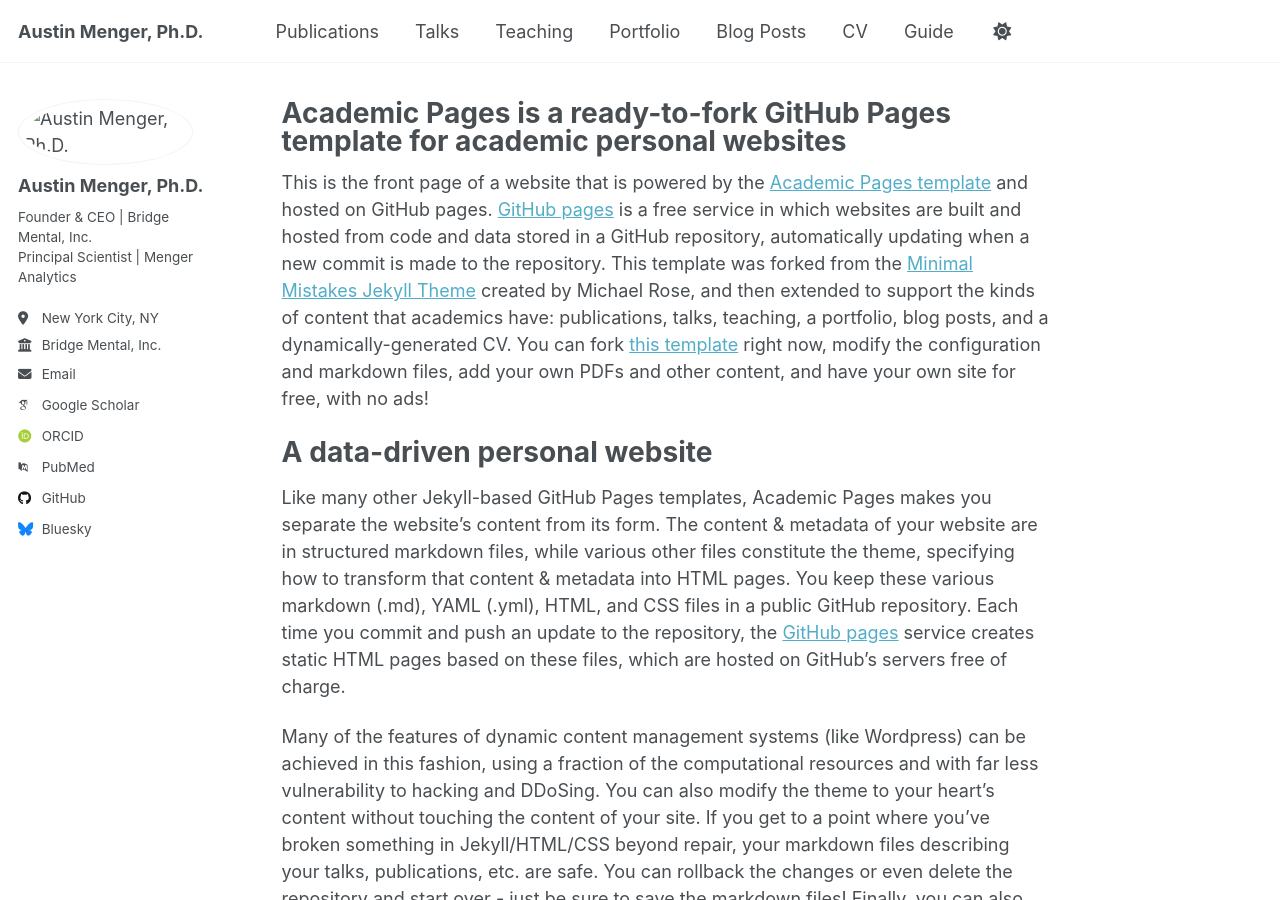
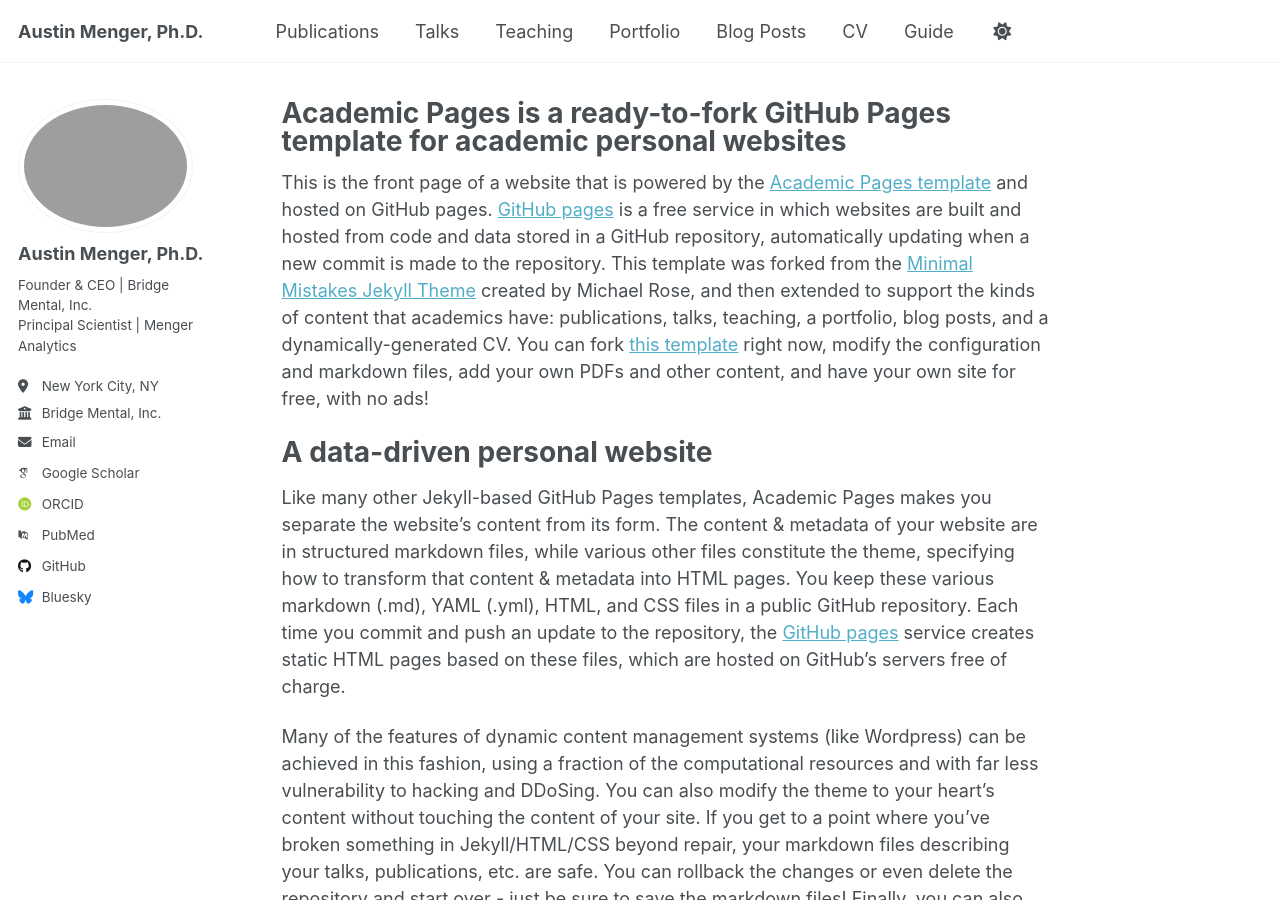
Before and after one commit to austinmenger/austinmenger.github.io, a Jekyll site: the page built from _pages/about.md, in a window 1280 px wide and 900 px high. Built offline with Jekyll 4.4.1, drawn with Linux system fonts in a browser that asks for light colours; some web fonts are replaced.

Commit message:
Update _config.yml

```diff
--- a/_config.yml
+++ b/_config.yml
@@ -22,7 +22,7 @@ repository               : "academicpages/academicpages.github.io"
 #               Additional customization can be done by editing /_includes/author-profile.html
 author:
   # Biographic information
-  avatar           : "images/austin headshot.jpg"
+  avatar           : "images/austin_headshot.jpg"
   name             : "Austin Menger, Ph.D."
   pronouns         : # example: "she/her"
   bio              : "Founder & CEO | Bridge Mental, Inc.<br>Principal Scientist | Menger Analytics"
```
